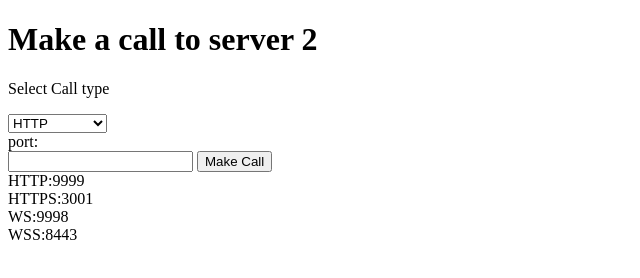
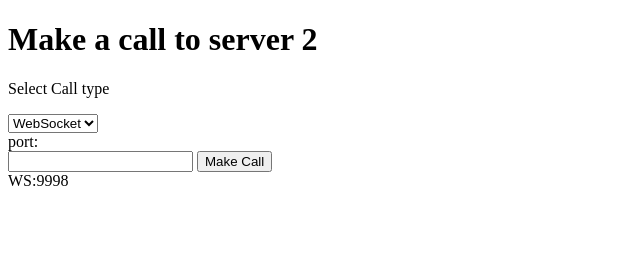
Before and after one commit to iliaobsh/my-first-static-web-app, a plain HTML site: page src/index.html in a window 1280 px wide. Shown: the whole page, without its empty margins (0-640 px from the left). Drawn offline with Linux system fonts and the light colour scheme.

Commit message:
update for websocket

```diff
--- a/src/index.html
+++ b/src/index.html
@@ -64,18 +64,18 @@
     <h1>Make a call to server 2</h1>
     <p>Select Call type</p>
     <select id="callType">
-        <option value="http">HTTP</option>
-        <option value="https">HTTPS</option>
+       <!-- <option value="http">HTTP</option>-->
+       <!-- <option value="https">HTTPS</option>-->
         <option value="websocket">WebSocket</option>
-        <option value="websockets">WebSocketS</option>
+      <!--<option value="websockets">WebSocketS</option>-->
     </select>
     <div>port:</div>
     <input id="portNumber" />
     <button onclick="makeCall()">Make Call</button>
-    <div>HTTP:9999</div>
-    <div>HTTPS:3001</div>
+    <!--<div>HTTP:9999</div>-->
+   <!-- <div>HTTPS:3001</div>-->
     <div>WS:9998</div>
-    <div>WSS:8443</div>
+  <!--  <div>WSS:8443</div>-->
     <p id="responseResult"></p>
 </body>
 </html>
```
